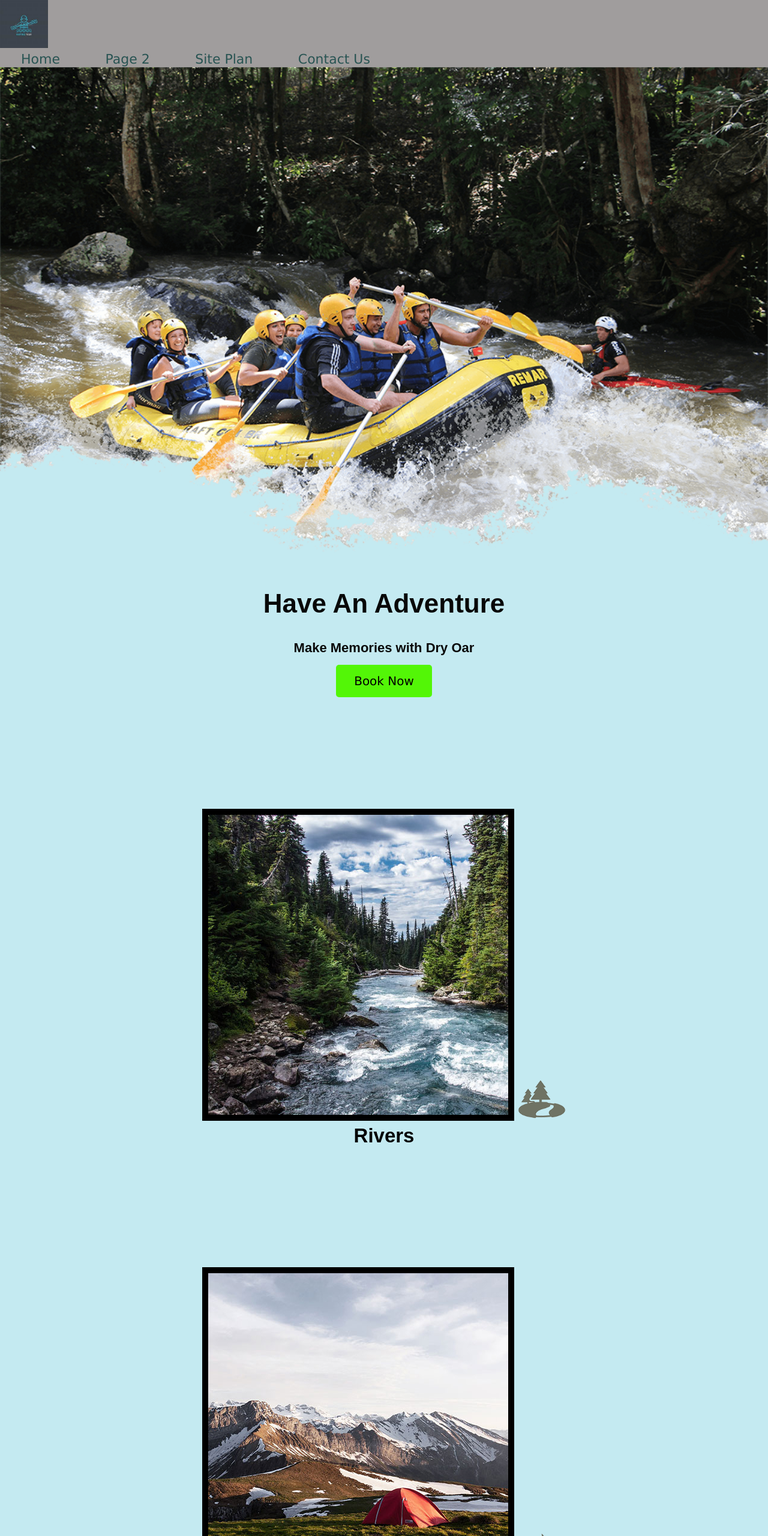
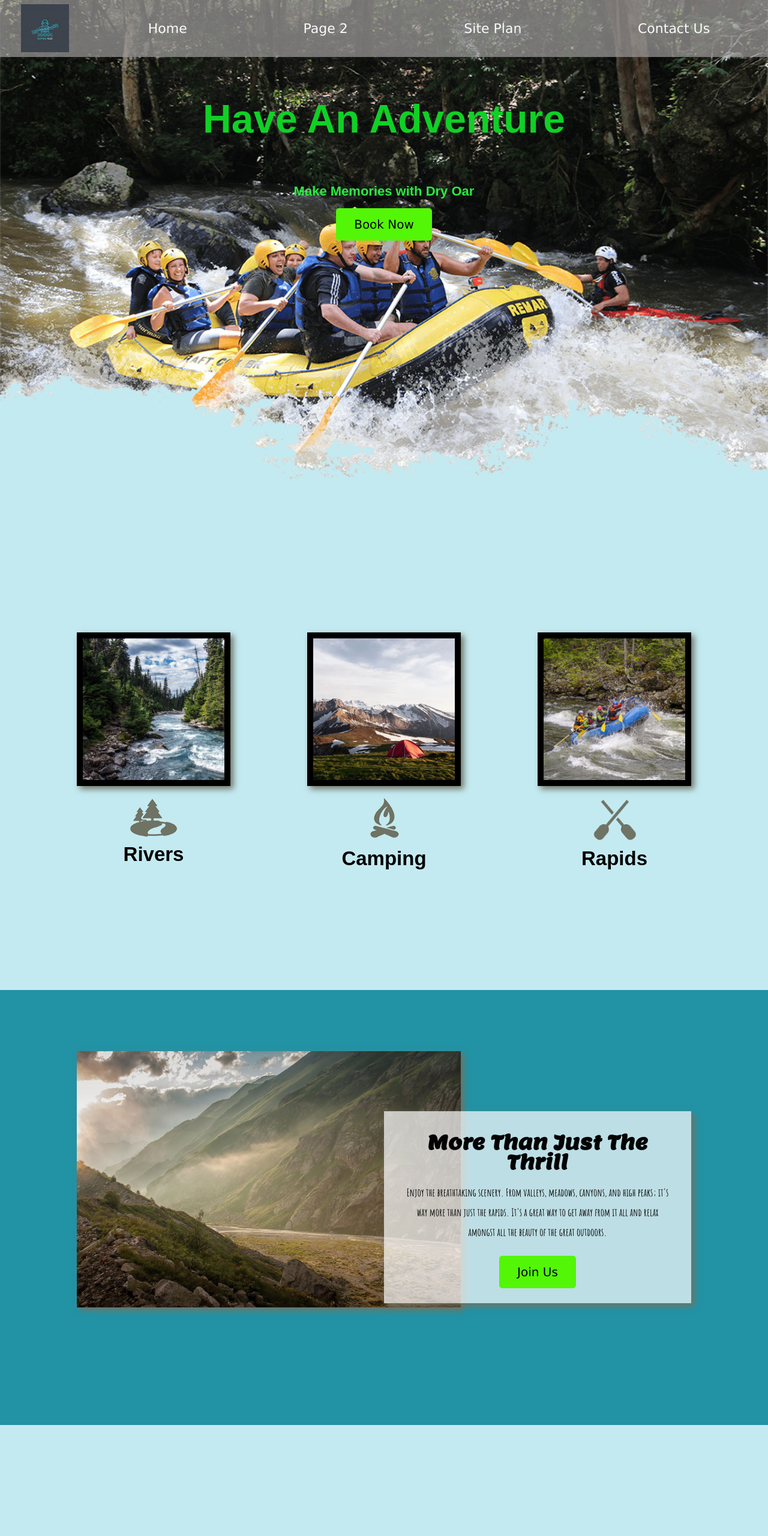
Before and after one commit to Blitzen2/wwd130, a plain HTML site: page wwr/index.html in a window 1280 px wide. Shown: the top 2560 px of the page at 60% size. Drawn offline with Linux system fonts and the light colour scheme; a web font is replaced by a local one.

Commit message:
finished page 2

```diff
--- a/wwr/styles/style.css
+++ b/wwr/styles/style.css
@@ -8,6 +8,9 @@
 #background {
     height: 725px;
     color:white;
+    grid-column: 1/11;
+    grid-row: 4/9;
+    background-color: #2292a5;
 }
 /*-----------------------------------------------*/
 
@@ -20,20 +23,26 @@ body {
 /*-----------------------------------------------*/
 
 header {
-    background-color:rgb(160, 157, 157);
+    background-color:rgb(160, 157, 157, 0.7);
+    display: grid;
+    grid-template-columns: 150px auto;
 }
 /*-----------------------------------------------*/
 
 .home-title{
-    color: #080808;
+    color: rgb(16, 208, 38);
     font-family: 'Times New Roman', Times, serif;
-    font-size: 2em;
-    margin-top: 10px;
+    font-size: 3em;
+    padding: 15px 30px;
+    margin-top: 50px;
+    border-radius: 5px;
+    text-decoration: none;
+
 }
 /*-----------------------------------------------*/
 
 h1{
-    color: rgb(14, 13, 13);
+    color: rgb(3, 3, 3);
     font-family: Protest Revolution, Arial, sans-serif;
 }
 /*-----------------------------------------------*/
@@ -46,7 +55,8 @@ h2{
 /*-----------------------------------------------*/
 
 h4 {
-     color: rgb(9, 9, 9);
+    color: rgb(41, 235, 64);
+    font-size: 1em;
 }
 /*-----------------------------------------------*/
 
@@ -54,6 +64,10 @@ footer {
     color:black;
     padding: 25px 50px;
     margin-top: 200px;
+    display: flex;
+    justify-content: space-around;
+    align-items: center;
+    background-color: #2292a5;
 }
 /*-----------------------------------------------*/
 
@@ -67,7 +81,7 @@ footer a{
 
 footer a:hover{
     background-color: black;
-    color: #07f60f;
+    color: #0df014;
 }
 /*-----------------------------------------------*/
 
@@ -88,10 +102,16 @@ footer .social img{
 }
 /*-----------------------------------------------*/
 
+nav{
+    display: flex;
+    justify-content: space-around;
+}
+/*-----------------------------------------------*/
+
 nav a{
     text-align: center;
     text-decoration: none;
-    color: rgb(41, 84, 83);
+    color: rgb(249, 250, 250);
     font-family: Single Day, Verdana, sans-serif;
     padding: 35px;
 
@@ -111,7 +131,7 @@ nav a:hover {
 /*-----------------------------------------------*/
 
 #hero-img{
-    width: 100%
+    width: 100%;
 }
 /*-----------------------------------------------*/
 
@@ -123,6 +143,8 @@ nav a:hover {
 
 #logo_link{
     padding-top: 5px;
+    justify-self: center;
+    align-self: center;
 }
 /*-----------------------------------------------*/
 
@@ -167,21 +189,26 @@ main section img{
 /*-----------------------------------------------*/
 
 .msg{
-    background-color: white;
+    background-color: rgb(255, 255, 255, 0.7);
     line-height: 1.5em;
     padding: 35px;
-    font-size: 1.5em;
+    font-size: 1em;
+    grid-column: 6/10;
+    grid-row: 6/7;
+    margin-top: 100px;
+    margin-bottom: 100px;
+    box-shadow: 5px 5px 10px #6f7364;
 }
 /*-----------------------------------------------*/
 
 .msg h2{
-    color: #080808;
+    color: #030303;
     font-family: Lemon, Verdana, sans-serif;
 }
 /*-----------------------------------------------*/
 
 .msg p{
-    color: #080808;
+    color: #0b0b0b;
     font-family: Amatic SC, 'Courier New', Courier, monospace;
     font-size: .8em;
     padding-bottom: 15px;
@@ -195,4 +222,112 @@ main section img{
 
 .card-img{
     border: 10px solid black;
+    width: 100%;
+    transition: transform .5s;
+    box-shadow: 5px 5px 10px #6f7364;
 }
+/*-----------------------------------------------*/
+
+#hero {
+    display: grid;
+    grid-template-columns: 1fr 3fr 1fr;
+    margin-top: -100px;
+}
+/*-----------------------------------------------*/
+
+#hero-box{
+    grid-column: 1/4;
+    grid-row: 1/3;
+   z-index: -1;
+}
+/*-----------------------------------------------*/
+
+#hero-msg{
+    grid-column: 2/3;
+    grid-row: 1/2;
+    margin-top: 100px;
+}
+/*-----------------------------------------------*/
+
+.home-grid{
+    display: grid;
+    grid-template-columns: 1fr 1fr 1fr 1fr 1fr 1fr 1fr 1fr 1fr 1fr;
+
+}
+/*-----------------------------------------------*/
+
+.mountains{
+    width: 100%;
+    grid-column: 2/7;
+    grid-row: 5/8;
+    box-shadow: 5px 5px 10px #6f7364;
+}
+/*-----------------------------------------------*/
+
+.rivers-card{
+    grid-column: 2/4;
+    grid-row: 2/3;
+}
+/*-----------------------------------------------*/
+
+.camping-card{
+    grid-column: 5/7;
+    grid-row: 2/3;
+}
+/*-----------------------------------------------*/
+
+.rapids-card{
+    grid-column: 8/10;
+    grid-row: 2/3;
+}
+/*-----------------------------------------------*/
+
+.card-img:hover {
+    opacity: .6;
+    transform: scale(1.1);
+}
+/*-----------------------------------------------*/
+
+@media screen and (max-width: 900px) {
+    #hero, .home-grid {
+        display: block;
+        height: auto;
+    }
+    nav, footer {
+        flex-direction: column;
+    }
+    nav a {
+        display: block;
+        padding: 15px;
+    }
+    #hero {
+        margin-top: 0;
+    }
+    #hero-msg {
+        margin-top: 0;
+    }
+    #hero-msg h4 {
+        display: none;
+    }
+    #hero-msg h1 {
+        color: #6f7364;
+    }
+    .home-title {
+        font-size: 25px;
+    }
+    .rivers-card, .camping-card, .rapids-card {
+        margin: 50px auto;
+        width: 60%;
+    }
+    #background {
+        display: none;
+    }
+    .mountains, .msg {
+        width: 80%;
+        display: block;
+        margin: 0 auto;
+    }
+    footer {
+        margin-top: 25px;
+    }
+}
```
